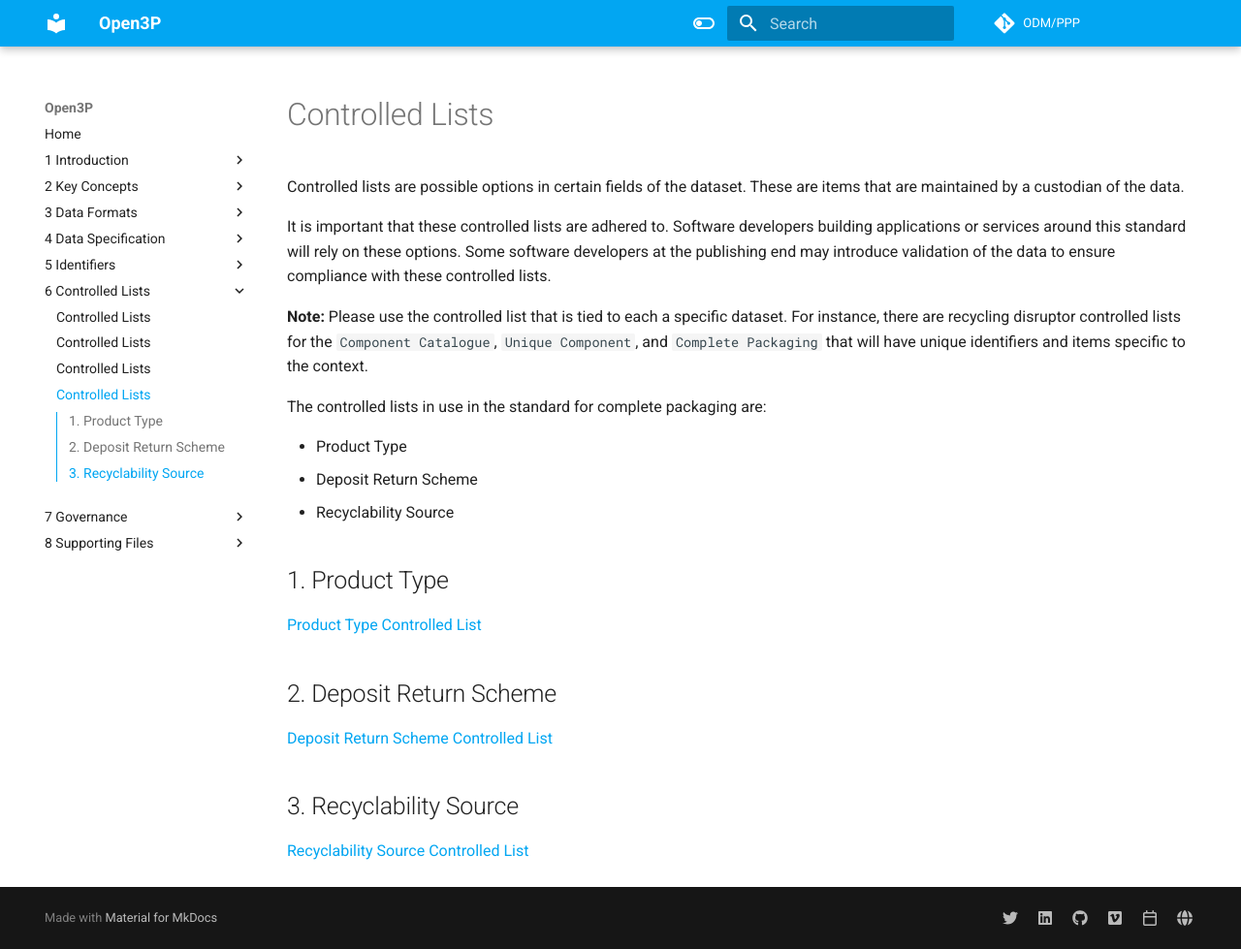
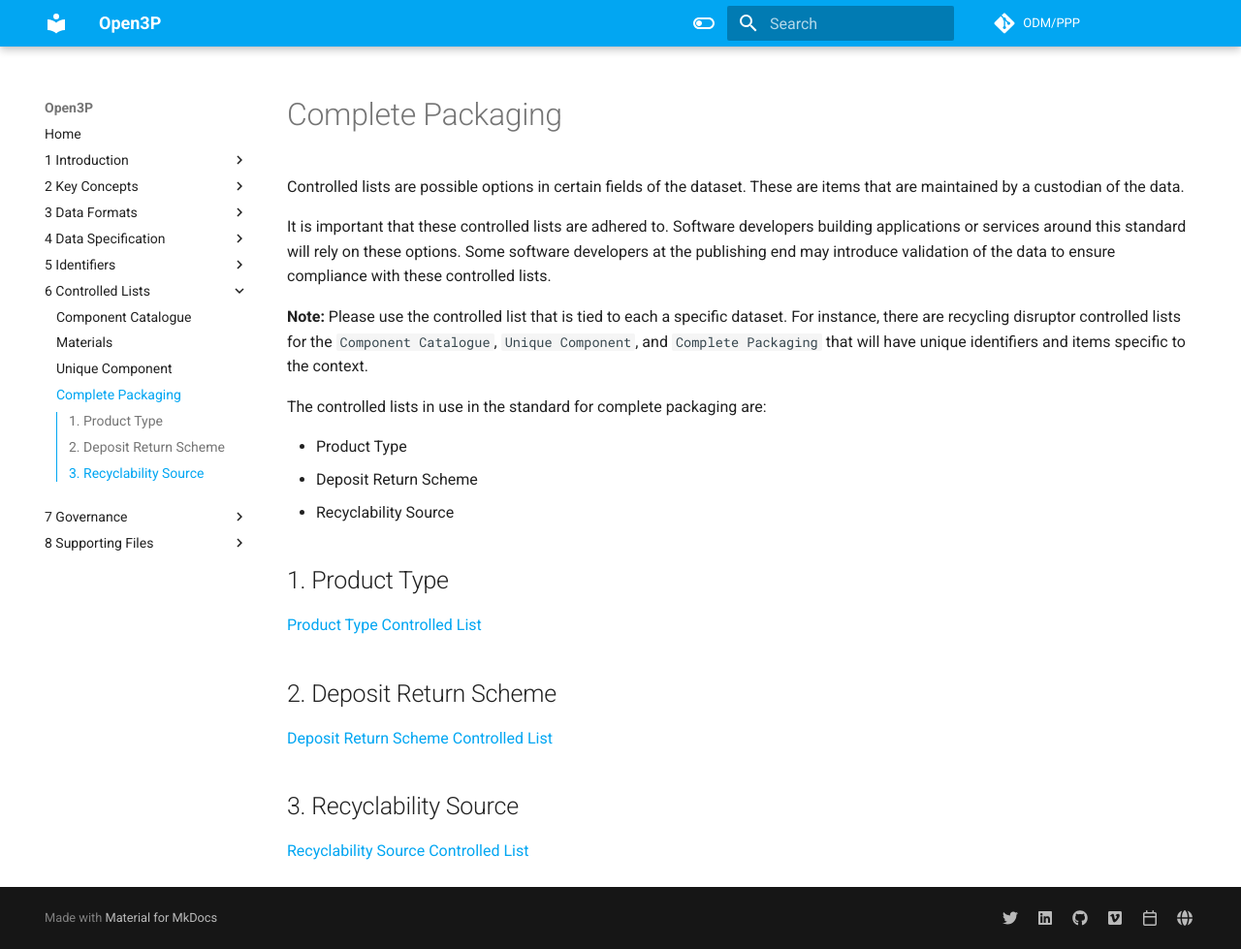
Before and after one commit to OpenDataManchester/Open3P, an MkDocs documentation site: the page built from docs/6_Controlled_Lists/6_4_Controlled_Lists_Complete_Packaging.md, in a window 1280 px wide and 979 px high. Shown: the whole window at 97% size. Built offline with MkDocs 1.6.1 and Material for MkDocs 9.7.7, drawn with Linux system fonts in a browser that asks for light colours; comment, search, counter and statistics services are not loaded.

Commit message:
fix titles for controlled lists

```diff
--- a/docs/6_Controlled_Lists/6_1_Controlled_Lists_Component_Catalogue.md
+++ b/docs/6_Controlled_Lists/6_1_Controlled_Lists_Component_Catalogue.md
@@ -1,4 +1,4 @@
-# Controlled Lists
+# Component Catalogue
 
 Controlled lists are possible options in certain fields of the dataset. These are items that are maintained by a custodian of the data.
 
--- a/docs/6_Controlled_Lists/6_2_Controlled_Lists_Component_Catalogue_Materials.md
+++ b/docs/6_Controlled_Lists/6_2_Controlled_Lists_Component_Catalogue_Materials.md
@@ -1,4 +1,4 @@
-# Controlled Lists
+# Materials
 
 Controlled lists are possible options in certain fields of the dataset. These are items that are maintained by a custodian of the data.
 
--- a/docs/6_Controlled_Lists/6_3_Controlled_Lists_Unique_Component.md
+++ b/docs/6_Controlled_Lists/6_3_Controlled_Lists_Unique_Component.md
@@ -1,4 +1,4 @@
-# Controlled Lists
+# Unique Component
 
 Controlled lists are possible options in certain fields of the dataset. These are items that are maintained by a custodian of the data.
 
--- a/docs/6_Controlled_Lists/6_4_Controlled_Lists_Complete_Packaging.md
+++ b/docs/6_Controlled_Lists/6_4_Controlled_Lists_Complete_Packaging.md
@@ -1,4 +1,4 @@
-# Controlled Lists
+# Complete Packaging
 
 Controlled lists are possible options in certain fields of the dataset. These are items that are maintained by a custodian of the data.
 
```
